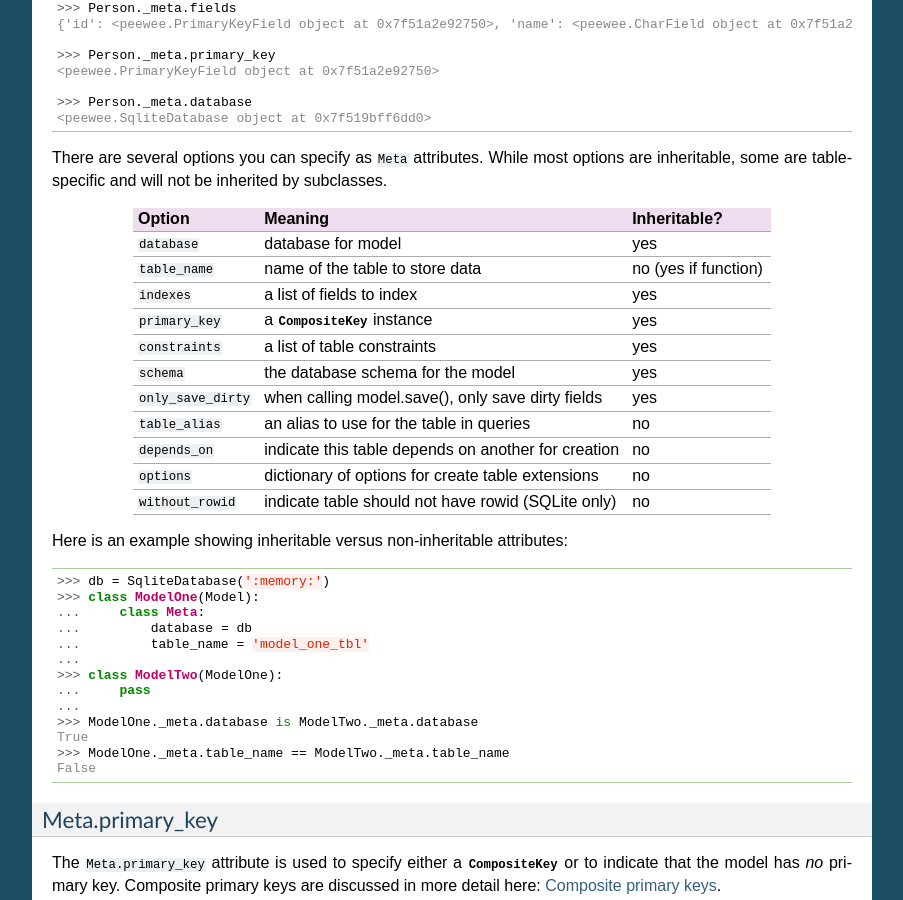
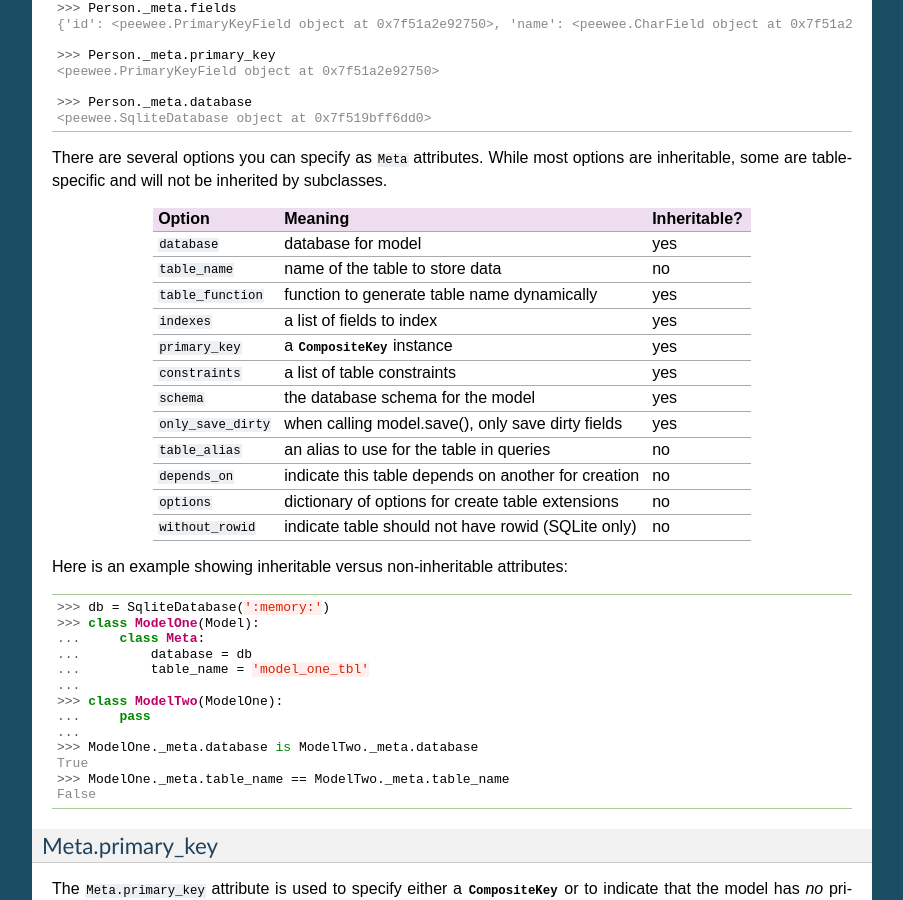
Before and after one commit to coleifer/peewee, a Sphinx documentation site: the page built from docs/peewee/models.rst, in a window 1280 px wide and 900 px high, scrolled down 8399 px. Shown: the whole window, without its empty margins (198-1101 px from the left). Built offline with Sphinx 7.4.7, drawn with Linux system fonts in a browser that asks for light colours; pages that are not in the unit, such as notebooks, are missing from menus.

Commit message:
Fix docs on table name/function.

```diff
--- a/docs/peewee/models.rst
+++ b/docs/peewee/models.rst
@@ -572,7 +572,8 @@ subclasses.
 Option                  Meaning                                                Inheritable?
 =====================   ====================================================== ====================
 ``database``            database for model                                     yes
-``table_name``          name of the table to store data                        no (yes if function)
+``table_name``          name of the table to store data                        no
+``table_function``      function to generate table name dynamically            yes
 ``indexes``             a list of fields to index                              yes
 ``primary_key``         a :py:class:`CompositeKey` instance                    yes
 ``constraints``         a list of table constraints                            yes
```
